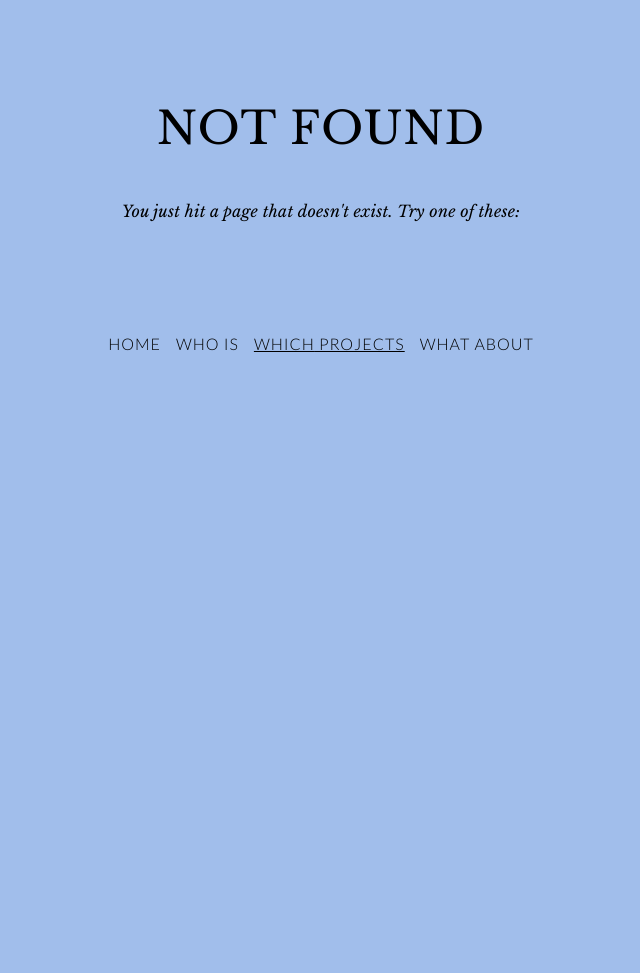
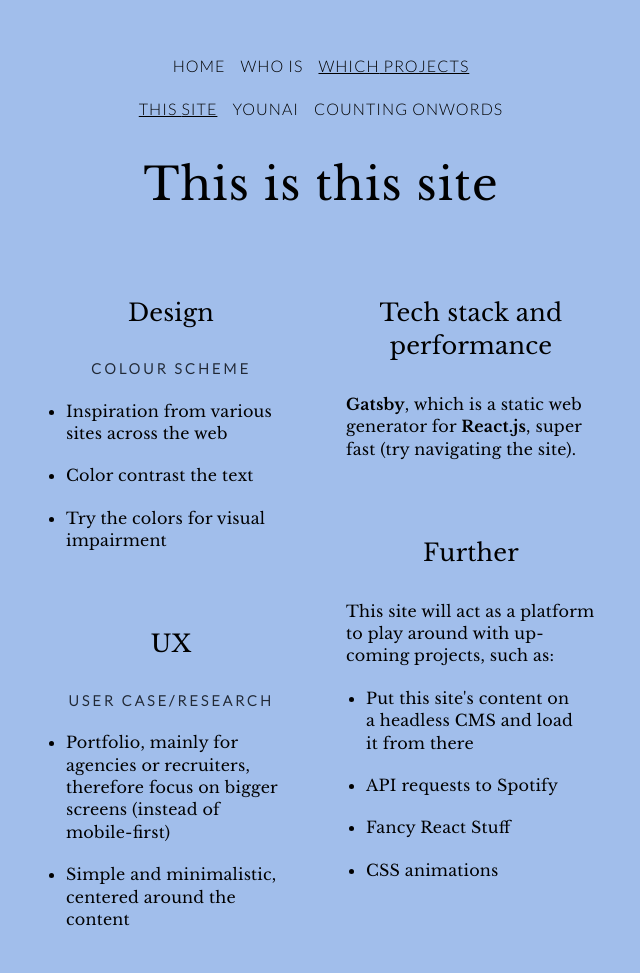
Before and after one commit to Jammar/portfolio2, a Gatsby site: page /projects/thissite in a window 1280 px wide. Before the commit this address had no page. Shown: the whole page, without its empty margins (319-959 px from the left). Before the commit the page ends 800 px from the top, so only its background shows below. Built offline with nearby package versions, Linux system fonts and the light colour scheme; Gatsby itself is replaced by a stand-in of ours.

Commit message:
restructuring of aboutpage + smaller changes on design and layout

```diff
--- a/src/components/MainMenu.js
+++ b/src/components/MainMenu.js
@@ -1,5 +1,6 @@
 import { Link } from "gatsby"
 import React from "react"
+import Icons from "../components/Icons"
 
 const MainMenu = () => (
   <div className='mainmenu'>
@@ -14,12 +15,19 @@ const MainMenu = () => (
             What are his projects
           </Link>
         </li>
-        <li>
-          <Link to="/about/">
-            What about this site
-          </Link>
-        </li>
     </ul>
+    <Icons
+      details={[{
+        key:"githubIcon",
+        anchor:"https://github.com/Jammar",
+        className:"fa fa-github",
+        text:"Link to github page"
+      },{
+        key:"mailIcon",
+        anchor: "mailto:joachim@hideaddress.net",
+        className: "smallerIcon fa fa-envelope",
+        text: "Mailto-link to write email to the author"}]}
+    />
   </div>
 )
 
--- a/src/components/NavBar.js
+++ b/src/components/NavBar.js
@@ -22,11 +22,6 @@ const NavBar = () => (
               <span className="mobileNoShow">Which</span> projects
             </Link>
           </li>
-          <li>
-            <Link activeStyle={{ textDecoration: 'underline' }} to="/about/">
-            <span className="mobileNoShow">What</span> about
-            </Link>
-          </li>
       </ul>
     </div>
 )
--- a/src/components/ProBar.js
+++ b/src/components/ProBar.js
@@ -5,18 +5,18 @@ const ProBar = () => (
   <div className='navbar probar'>
     <ul>
         <li>
-          <Link activeStyle={{ textDecoration: 'underline' }} to="/projects/potter/">
-            Potter
+          <Link activeStyle={{ textDecoration: 'underline' }} to="/projects/thissite/">
+            This <span className="mobileNoShow">site</span>
           </Link>
         </li>
         <li>
-          <Link activeStyle={{ textDecoration: 'underline' }} to="/projects/clowns/">
-            Clowns
+          <Link activeStyle={{ textDecoration: 'underline' }} to="/projects/younai/">
+            Younai
           </Link>
         </li>
         <li>
-          <Link activeStyle={{ textDecoration: 'underline' }} to="/projects/builders/">
-            Builders
+          <Link activeStyle={{ textDecoration: 'underline' }} to="/projects/countingonwords/">
+            Counting <span className="mobileNoShow">Onwords</span>
           </Link>
         </li>
     </ul>
--- /dev/null
+++ b/src/pages/projects/thissite.js
@@ -0,0 +1,64 @@
+import React from "react"
+
+import Layout from "../../components/layout"
+import SEO from "../../components/seo"
+import ProBar from "../../components/ProBar"
+import NavBar from "../../components/NavBar"
+
+const ThisSitePage = () => (
+  <Layout>
+    <SEO title="About this site" />
+    <NavBar />
+    <ProBar />
+    <div className="content">
+      <h1>This is this site</h1>
+      <div id="row">
+        <div className="column">
+          <p>
+          <h2>Design</h2>
+          <h3>Colour scheme</h3>
+          <ul>
+            <li>Inspiration from various sites across the web</li>
+            <li>Color contrast the text</li>
+            <li>Try the colors for visual impairment</li>
+          </ul>
+          </p>
+        <p>
+          <h2>UX</h2>
+          <h3>User case/research</h3>
+            <ul>
+              <li>Portfolio, mainly for agencies or recruiters, therefore focus on bigger screens (instead of mobile-first)</li>
+              <li>Simple and minimalistic, centered around the content</li>
+            </ul>
+        </p>
+        </div>
+        <div className="column">
+          <p>
+            <h2>Tech stack and performance</h2>
+            <b>Gatsby</b>, which is a static web generator for <b>React.js</b>, super fast (try navigating the site).
+          </p>
+          <p>
+            <h2>Further</h2>
+            This site will act as a platform to play around with up-coming projects, such as:
+            <ul>
+              <li>
+                Put this site's content on a headless CMS and load it from there
+              </li>
+              <li>
+                API requests to Spotify
+              </li>
+              <li>
+                Fancy React Stuff
+              </li>
+              <li>
+                CSS animations
+              </li>
+            </ul>
+          </p>
+        </div>
+      </div>
+    </div>
+  </Layout>
+)
+
+export default ThisSitePage
--- a/src/styles/layout.css
+++ b/src/styles/layout.css
@@ -148,7 +148,7 @@ span.ingress {
   display: flex;
   flex-direction: row;
   flex-wrap: nowrap;
-  justify-content: space-between;
+  justify-content: space-around;
   font-size: 2rem;
 }
 
@@ -197,7 +197,7 @@ h1 {
   font-size: 2.8rem;
   letter-spacing: 1px;
   text-align: center;
-  line-height: 1;
+  line-height: 1.2;
 }
 
 h2 {
```
Also changed, not shown: src/components/ProMenu.js (+6 -6 lines), src/components/Projects.md (added, +8 -0 lines), src/pages/joachim.js (+4 -14 lines), src/pages/projects/countingonwords.js (renamed from src/pages/projects/clowns.js, +4 -4 lines), src/pages/projects/younai.js (renamed from src/pages/projects/potter.js, +4 -4 lines).
